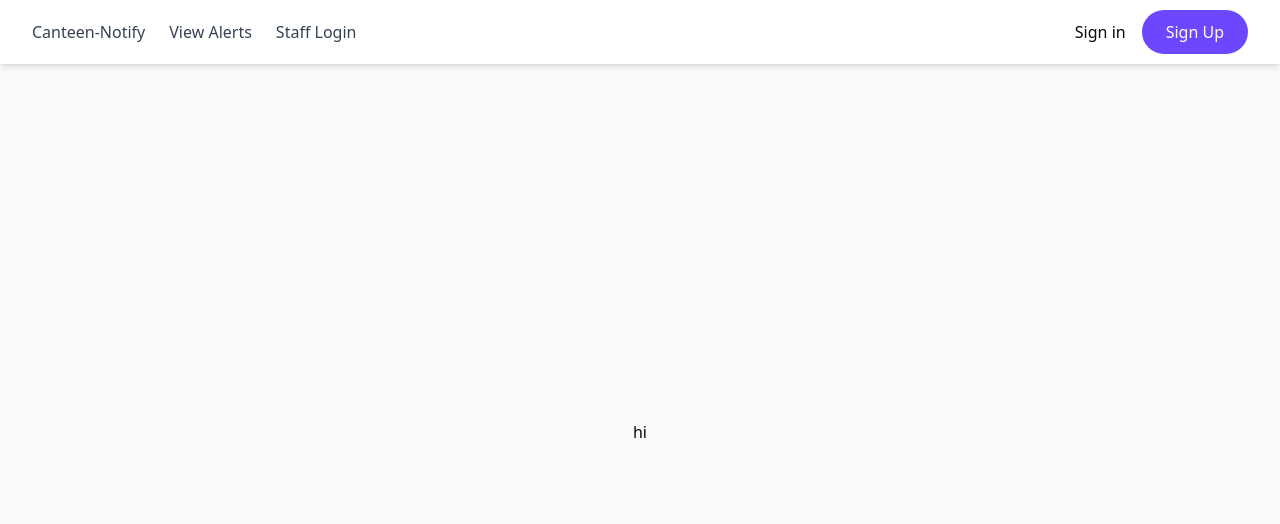
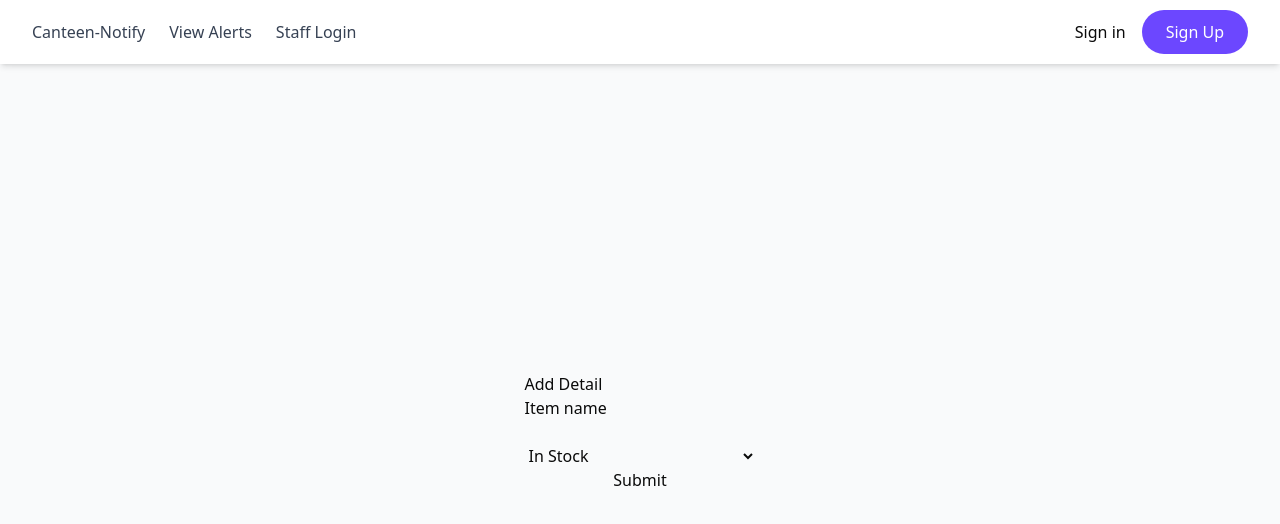
Before and after one commit to Ishaanvats74/CanteenNotify-, a Next.js app: page /Additem in a window 1280 px wide. Shown: the top 524 px of the page. Built offline with nearby package versions, Linux system fonts and the light colour scheme; no server answers.

Commit message:
added option working now

```diff
--- a/app/Additem/page.jsx
+++ b/app/Additem/page.jsx
@@ -1,10 +1,56 @@
 'use client'
-import React from 'react'
+import React, { useState } from 'react'
 
 const page = () => {
+    const [itemName,setItemName] = useState('');
+    const [stock,setStock] = useState(true)
+
+    const inputvalue = (event)=>{
+        setItemName(event.target.value)
+    }
+    console.log(itemName)
+
+    const stockvalue = (event)=>{
+        const value = event.target.value;
+
+            setStock(value === "Instock")
+
+    }
+    console.log(stock)
+    const handleSubmit = async()=>{
+        try{
+            const fetchdata = async()=>{
+                const res = await fetch('/api/staff',{
+                    method:"POST",
+                     headers: {
+                        "Content-Type": "application/json",
+                    },
+                        body: JSON.stringify({itemName,stock})
+                })
+                const data = await res.json();
+                console.log(data);
+            }
+            fetchdata()
+        } catch(error){
+            console.log(error)
+        }
+    }
+
+
   return (
     <div className="mt-16">
-      <div className='h-[calc(100vh-64px)] flex items-center justify-center bg-gray-50'>hi</div>
+      <div className='h-[calc(100vh-64px)] flex items-center justify-center bg-gray-50'>
+        <div className='flex flex-col'>
+            <h1>Add Detail</h1>
+            <label htmlFor="itemName">Item name</label>
+            <input type="text" name="" id="itemName" onChange={inputvalue} value={itemName}/>
+            <select name="" id="" value={stock ? "Instock" : "Outofstock"} onChange={stockvalue}>
+                <option value="Instock">In Stock</option>
+                <option value="Outofstock">Out of Stock</option>
+            </select>
+            <button onClick={()=>handleSubmit()}>Submit</button>
+        </div>
+      </div>
     </div>
   )
 }
--- a/app/api/staff/route.js
+++ b/app/api/staff/route.js
@@ -3,7 +3,7 @@ import { getFirestore } from "firebase/firestore";
 import { doc, updateDoc } from "firebase/firestore";
 import { collection, query, where, getDocs } from "firebase/firestore"
 import { NextResponse } from "next/server";
-import {  addDoc } from "firebase/firestore";
+import {  setDoc } from "firebase/firestore";
 
 const firebaseConfig = {
     apiKey: process.env.NEXT_FIREBASE_KEY,
@@ -57,20 +57,22 @@ export async function PATCH(req) {
     }
 }
 
-export async function ADD(){
+export async function POST(req){
     try {
         const app = initializeApp(firebaseConfig);
         const db = getFirestore(app);
         const body = await req.json()
-        const {itemName, itemAvailable} = body;
-        const result = await addDoc(collection(db, "cities"), {
+        const {itemName, stock} = body;
+        await setDoc(doc(db, "menu", `${itemName}`),{
             name: itemName,
-            available: itemAvailable
+            available: stock
         });
-        return NextResponse.json({result:result},{status:200})
+        return NextResponse.json({result:"hi"},{status:200})
     } catch (error) {
         return NextResponse.json({error:error},{status:500})
     }
 }
 
-export async function DELETE(){}
+export async function DELETE(){
+
+}
--- a/app/staff/page.jsx
+++ b/app/staff/page.jsx
@@ -62,7 +62,10 @@ const page = () => {
    <div className="mt-16">
   {loggedIN ? (
     <div className="p-6">
-      <Link href={'/Additem'} className="text-xl font-semibold mb-4 hover:cursor-pointer shadow p-2 rounded-md hover:scale-105 transition-all duration-200 ease-in-out hover:bg-gray-300">+ Add New Item</Link>
+        <div className="flex justify-between">
+            <Link href={'/Additem'} className="text-xl font-semibold mb-4 hover:cursor-pointer shadow p-2 rounded-md hover:scale-110 transition-all duration-200 ease-in-out hover:bg-gray-300">+ Add New Item</Link>
+            <Link href={'/deleteItem'} className="text-xl font-semibold mb-4 hover:cursor-pointer shadow p-2 rounded-md hover:scale-110 transition-all duration-200 ease-in-out hover:bg-gray-300">Delete Item</Link>
+        </div>
         <div className=" grid grid-cols-2 lg:grid-cols-3 xl:grid-cols-3 gap-10 mt-20">
         {menuList.map((item,index)=>(
         <div key={index} className="flex flex-col shadow-lg rounded-lg p-2">
```
